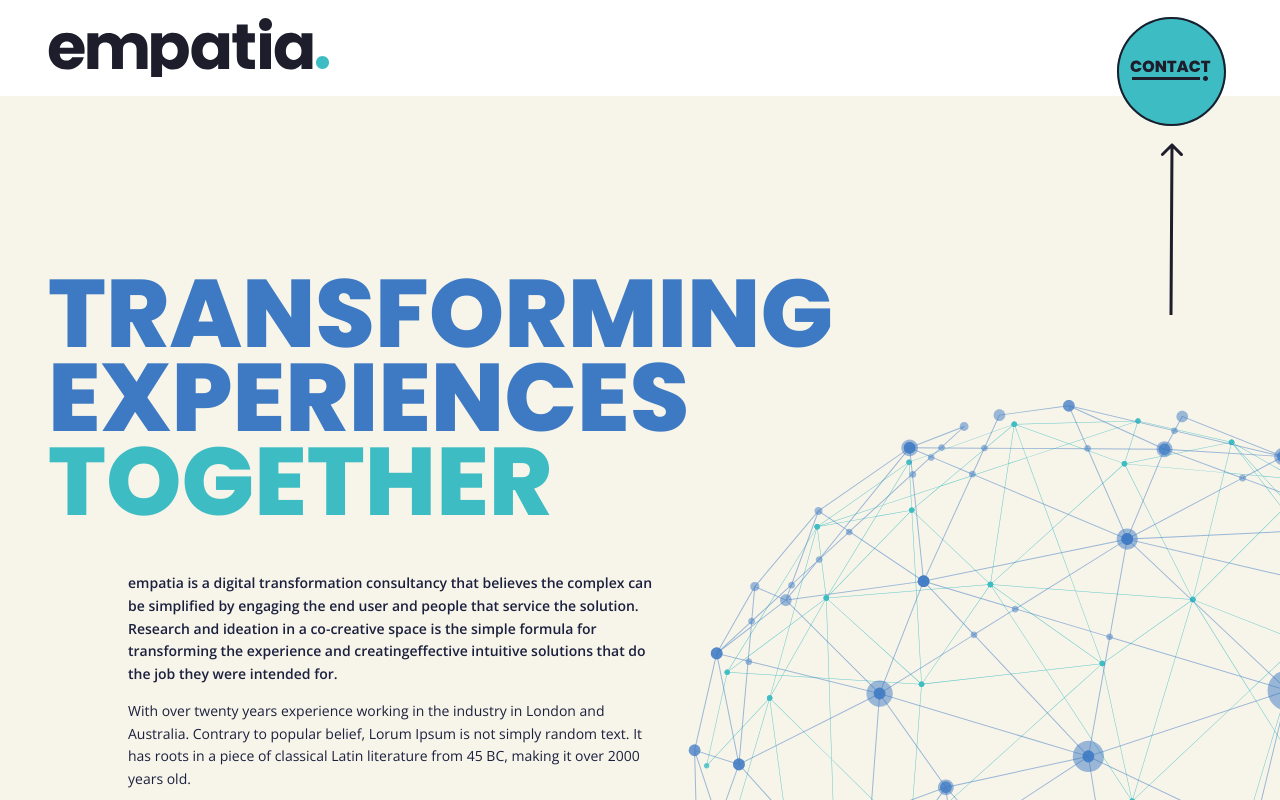
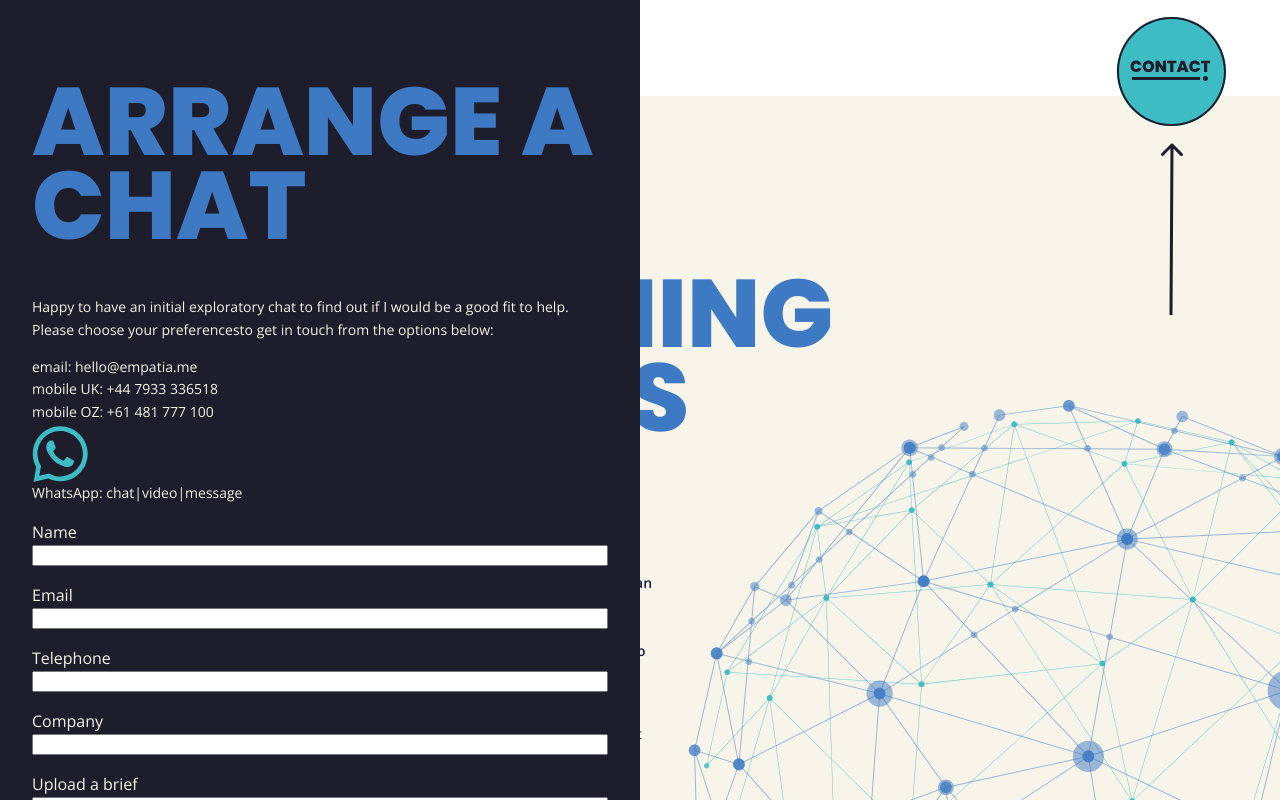
Before and after one commit to dugbus/empatia, a website built with Vite: page index.html in a window 1280 px wide. Both pictures are taken after a click on the button 1171 px from the left and 71 px from the top of the page. Shown: the top 800 px of the page. Built offline with nearby package versions, Linux system fonts and the light colour scheme; a web font is replaced by a local one.

Commit message:
adding contact form

```diff
--- a/index.html
+++ b/index.html
@@ -7,7 +7,8 @@
   <title>empatia</title>
   <link rel="preconnect" href="https://fonts.googleapis.com">
   <link rel="preconnect" href="https://fonts.gstatic.com" crossorigin>
-  <link href="https://fonts.googleapis.com/css2?family=Open+Sans:wght@400;600&family=Poppins:wght@800&display=swap"
+  <link
+    href="https://fonts.googleapis.com/css2?family=Encode+Sans+Condensed&family=Open+Sans:wght@400;600&family=Poppins:wght@800&display=swap"
     rel="stylesheet">
   <link rel="icon" type="image/png" href="/favicon-32x32.png">
   <script type="module" src="/main.js"></script>
@@ -23,6 +24,32 @@
       <img src="/arrow.svg" width="23" height="237" alt="arrow">
     </div>
   </nav>
+
+  <aside class="contact-panel">
+    <h1>ARRANGE A CHAT</h1>
+    <p>Happy to have an initial exploratory chat to find out if I would be a good fit to help.<br>
+      Please choose your preferencesto get in touch from the options below:</p>
+    <p>email: hello@empatia.me<br>
+      mobile UK: +44 7933 336518<br>
+      mobile OZ: +61 481 777 100<br>
+      <img src="/whats-app-icon.svg" alt="WhatsApp icon">WhatsApp: chat|video|message
+    </p>
+    <form name="contact" class="contact-form" method="POST">
+      <label for="name">Name</label>
+      <input type="text" name="name">
+      <label for="name">Email</label>
+      <input type="text" name="email">
+      <label for="name">Telephone</label>
+      <input type="text" name="telephone">
+      <label for="name">Company</label>
+      <input type="text" name="company">
+      <label for="name">Upload a brief</label>
+      <input type="text" name="brief">
+      <label for="name">Any comments you would like to share</label>
+      <textarea name="comments"></textarea>
+      <button type="submit">SUBMIT</button>
+    </form>
+  </aside>
 
   <main id="main">
 
@@ -43,8 +70,10 @@
   </main>
 
   <footer class="container site-footer">
+    <p>We cannot solve our problems with the same thinking we used when we created them. <span>- Albert Einstein</span>
+    </p>
     <div>
-      Copyright © <span id="copyright-year"></span> · empatia · all rights reserved
+      copyright © <span id="copyright-year"></span> · empatia · all rights reserved
     </div>
   </footer>
 </body>
--- a/main.js
+++ b/main.js
@@ -4,7 +4,12 @@ import './connect.svg';
 import './contact-button.svg';
 import './favicon-32x32.png';
 import './arrow.svg';
+import './whats-app-icon.svg';
 
 document.getElementById("copyright-year").innerHTML = new Date().getFullYear().toString();
 
 const contactToggle = document.querySelector(".contact-toggle");
+const contactPanel = document.querySelector(".contact-panel");
+contactToggle.addEventListener("click", () => {
+  contactPanel.classList.toggle('is-open');
+})
--- a/styles.css
+++ b/styles.css
@@ -11,16 +11,20 @@
   --container-padding: 6rem;
 
   --color-ink: #1b203e;
-  --color-paper: #F7F8F9;
   --color-cornstarch: #f7f4e9;
   --color-white: #fff;
   --color-charcoal: #1d1d2c;
+  --color-blue: #3d7ac3;
+  --color-teal: #3dbdc3;
+  --color-yellow: #ffcf44;
+  --color-orange: #fe9d0b;
 
   --transition-time: 220ms;
 
   --font-system: -apple-system, BlinkMacSystemFont, avenir next, avenir, segoe ui, helvetica neue, helvetica, Cantarell, Ubuntu, roboto, noto, arial, sans-serif;
   --font-body: 'Open Sans', sans-serif;
   --font-heading: 'Poppins', sans-serif;
+  --font-condensed: 'Encode Sans Condensed', sans-serif;
 }
 
 html {
@@ -29,11 +33,17 @@ html {
 
 body {
   color: var(--color-ink);
-  background-color: var(--color-paper);
+  background-color: var(--color-white);
   font-family: var(--font-body);
+  font-weight: 400;
   margin: 0;
   min-height: 100%;
   line-height: 1.625;
+  accent-color: var(--color-teal);
+}
+
+strong {
+  font-weight: 600;
 }
 
 img {
@@ -46,14 +56,14 @@ h1 {
   font-family: var(--font-heading);
   font-weight: 800;
   font-size: 6rem;
-  color: #3d7ac3;
+  color: var(--color-blue);
   text-transform: uppercase;
   line-height: 0.875;
   margin: 5rem 0 3rem;
 }
 
 h1 span {
-  color: #3dbdc3;
+  color: var(--color-teal);
 }
 
 p {
@@ -62,6 +72,10 @@ p {
 
 p:last-child {
   margin-bottom: 0;
+}
+
+textarea {
+  resize: vertical;
 }
 
 .container {
@@ -96,6 +110,33 @@ p:last-child {
   margin-bottom: 0.25rem;
 }
 
+.contact-panel {
+  background-color: var(--color-charcoal);
+  color: var(--color-cornstarch);
+  position: fixed;
+  top: 0;
+  bottom: 0;
+  left: 0;
+  width: 50%;
+  transition: transform var(--transition-time);
+  transform: translateX(-100%);
+  padding: 0 2rem 2rem;
+  box-sizing: border-box;
+}
+
+.contact-panel.is-open {
+  transform: translateX(0);
+}
+
+.contact-form {
+  display: flex;
+  flex-direction: column;
+}
+
+.contact-form input {
+  margin-bottom: 1rem
+}
+
 .intro {
   background: url(/connect.svg) var(--color-cornstarch) no-repeat right bottom;
 }
@@ -114,4 +155,20 @@ p:last-child {
   display: flex;
   align-items: center;
   justify-content: space-between;
+  flex-direction: column;
 }
+
+.site-footer p {
+  font-family: var(--font-condensed);
+  color: var(--color-yellow);
+  margin: 0 0 0.25rem;
+}
+
+.site-footer p span {
+  color: var(--color-orange);
+}
+
+.site-footer div {
+  font-size: 0.6875rem;
+  color: var(--color-cornstarch);
+}
```
Also changed, not shown: whats-app-icon.svg (added).
